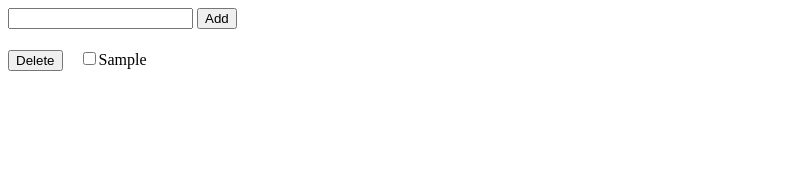
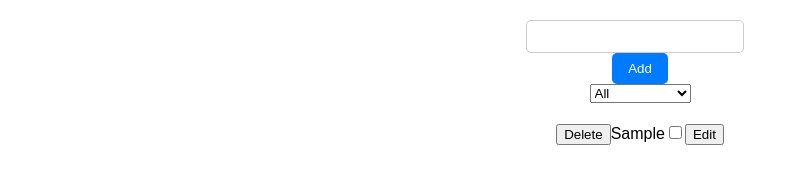
Before and after one commit to mxcv/to-do-list, a plain HTML site: page index.html in a window 1280 px wide. Both pictures are taken after typing "Sample" into the empty fields and a click on the button "Add". Shown: the whole page, without its empty margins (0-799 px from the left). Drawn offline with Linux system fonts and the light colour scheme.

Commit message:
add bonus logic task filtering and task name change

```diff
--- a/index.css
+++ b/index.css
@@ -1,6 +1,39 @@
+body {
+    font-family: Arial, sans-serif;
+    margin: 0;
+    padding: 20px;
+    display: flex;
+    flex-direction: column;
+    align-items: center;
+}
+
+#add-input {
+    padding: 8px;
+    margin-right: 10px;
+    border: 1px solid #ccc;
+    border-radius: 5px;
+    width: 200px;
+}
+
+#add-button {
+    padding: 8px 16px;
+    background-color: #007bff;
+    color: #fff;
+    border: none;
+    border-radius: 5px;
+    cursor: pointer;
+}
+
+#add-button:hover {
+    background-color: #0056b3;
+}
+
 #task-container {
     margin-top: 20px;
 }
-#task-container input {
-    margin-left: 20px;
+
+button.delete-button,
+button.edit-button {
+    margin-top: 5px; /* Відступ зверху */
+    margin-left: 5px; /* Відступ зліва */
 }
--- a/index.js
+++ b/index.js
@@ -9,13 +9,38 @@ function addTask() {
         alert('Task name cannot be empty!');
         return;
     }
+
+    // Перевірка на дублікати
+    if (tasks.some(task => task.name.toLowerCase() === taskName.toLowerCase())) {
+        alert('Task with this name already exists!');
+        return;
+    }
+
     document.getElementById('add-input').value = '';
     tasks.push({
         id: ++lastId,
         name: taskName[0].toUpperCase() + taskName.slice(1),
         isCompleted: false
     })
+    if (tasks.length === 1) {
+        addFilterButton();
+    }
     updateUI();
+}
+
+function addFilterButton() {
+    if (!document.getElementById('filter')) {
+        const filterSelect = document.createElement('select');
+        filterSelect.id = 'filter';
+        filterSelect.innerHTML = `
+            <option value="all">All</option>
+            <option value="completed">Completed</option>
+            <option value="uncompleted">Uncompleted</option>
+        `;
+        filterSelect.addEventListener('change', () => filterTasks(filterSelect.value));
+
+        document.body.insertBefore(filterSelect, document.getElementById('task-container'));
+    }
 }
 
 function deleteTask(taskId) {
@@ -27,27 +52,59 @@ function setTaskIsCompleted(taskId, isCompleted) {
     tasks.find(t => t.id === taskId).isCompleted = isCompleted
 }
 
-function updateUI() {
-    document.getElementById('task-container').replaceChildren(...tasks.map(t => createTaskElement(t)))
+function editTaskName(taskId, newName) {
+    tasks.find(t => t.id === taskId).name = newName;
+    updateUI();
+}
+
+function filterTasks(filterValue) {
+    let filteredTasks = [];
+
+    if (filterValue === 'completed') {
+        filteredTasks = tasks.filter(task => task.isCompleted);
+    } else if (filterValue === 'uncompleted') {
+        filteredTasks = tasks.filter(task => !task.isCompleted);
+    } else {
+        filteredTasks = tasks;
+    }
+
+    updateUI(filteredTasks);
+}
+
+function updateUI(tasksToDisplay = tasks) {
+    document.getElementById('task-container').replaceChildren(...tasksToDisplay.map(t => createTaskElement(t)))
 }
 
 function createTaskElement(task) {
     let rootElement = document.createElement('div');
     let nameElement = document.createElement('span');
     let isCompletedElement = document.createElement('input');
+    let editElement = document.createElement('button');
     let deleteElement = document.createElement('button');
 
     rootElement.id = 'task-' + task.id;
+
+    deleteElement.innerText = 'Delete';
+    deleteElement.onclick = () => deleteTask(task.id);
+
     nameElement.innerText = task.name;
+
     isCompletedElement.type = 'checkbox';
     isCompletedElement.checked = task.isCompleted;
-    isCompletedElement.onchange = e => setTaskIsCompleted(task.id, e.target.checked)
-    deleteElement.innerText = 'Delete'
-    deleteElement.onclick = () => deleteTask(task.id);
+    isCompletedElement.onchange = e => setTaskIsCompleted(task.id, e.target.checked);
+
+    editElement.innerText = 'Edit';
+    editElement.onclick = () => {
+        const newName = prompt('Enter new task name:');
+        if (newName) {
+            editTaskName(task.id, newName.trim());
+        }
+    };
 
     rootElement.appendChild(deleteElement);
+    rootElement.appendChild(nameElement);
     rootElement.appendChild(isCompletedElement);
-    rootElement.appendChild(nameElement);
+    rootElement.appendChild(editElement);
 
     return rootElement;
 }
```
